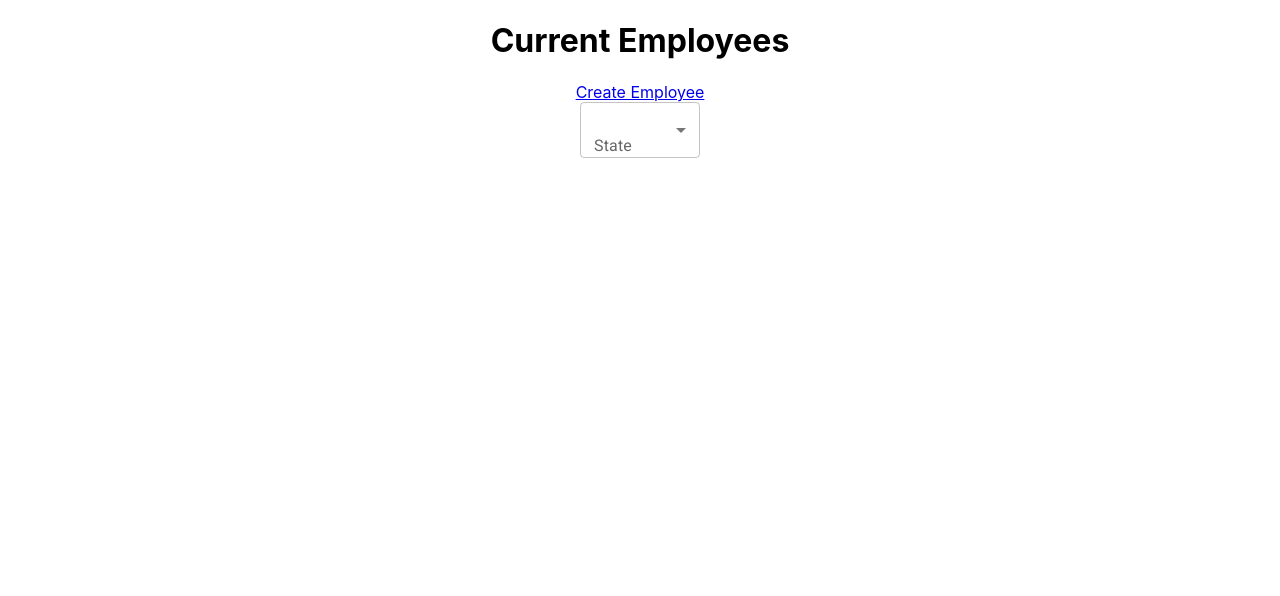
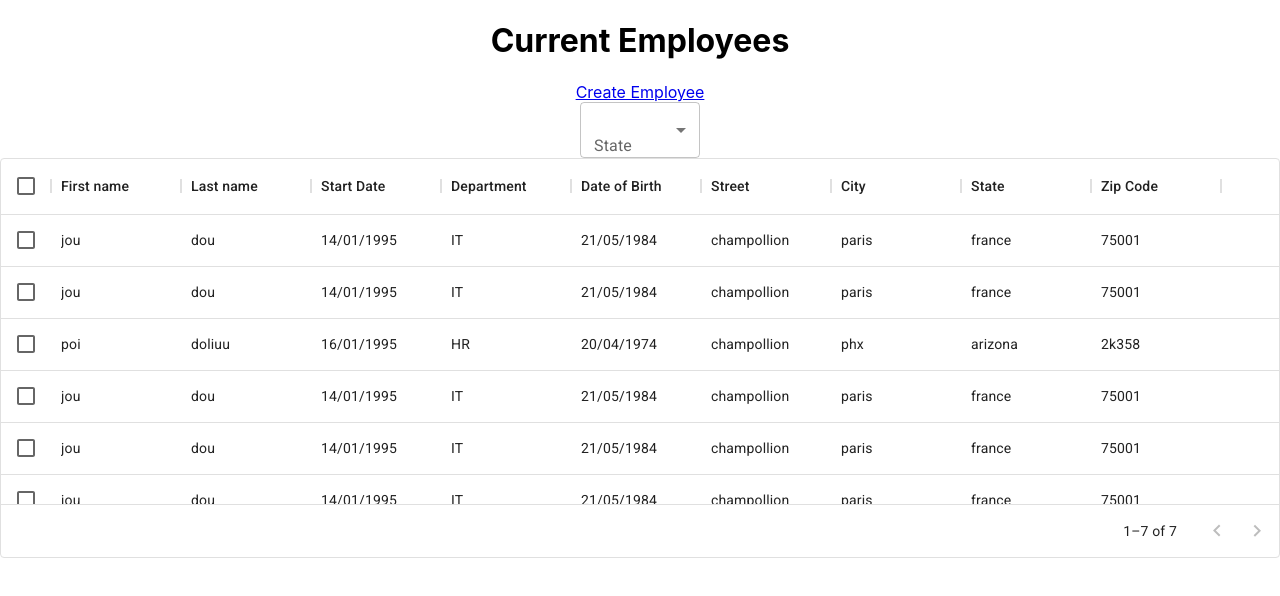
Before and after one commit to ContactJHC/p14-hr-net, a React (Create React App) app: page / in a window 1280 px wide. Shown: the top 596 px of the page. Built offline with nearby package versions, Linux system fonts and the light colour scheme.

Commit message:
employee table component

```diff
--- a/package.json
+++ b/package.json
@@ -8,6 +8,7 @@
     "@fontsource/roboto": "^4.5.8",
     "@mui/icons-material": "^5.11.0",
     "@mui/material": "^5.11.6",
+    "@mui/x-data-grid": "^5.17.20",
     "@testing-library/jest-dom": "^5.16.5",
     "@testing-library/react": "^13.4.0",
     "@testing-library/user-event": "^13.5.0",
--- /dev/null
+++ b/src/components/EmployeesTable/EmployeesTable.jsx
@@ -0,0 +1,38 @@
+import * as React from 'react'
+import { DataGrid } from '@mui/x-data-grid'
+
+const columns = [
+  { field: 'firstName', headerName: 'First name', width: 130 },
+  { field: 'lastName', headerName: 'Last name', width: 130 },
+  { field: 'startDate', headerName: 'Start Date', width: 130 },
+  { field: 'department', headerName: 'Department', width: 130 },
+  { field: 'birthDate', headerName: 'Date of Birth', width: 130 },
+  { field: 'street', headerName: 'Street', width: 130 },
+  { field: 'city', headerName: 'City', width: 130 },
+  { field: 'state', headerName: 'State', width: 130 },
+  { field: 'zipCode', headerName: 'Zip Code', width: 130 }
+]
+
+const rows = [
+  {id: 1, firstName: 'jou', lastName: 'dou', startDate: '14/01/1995', department: 'IT', birthDate: '21/05/1984', street: 'champollion', city: 'paris', state: 'france', zipCode: '75001'},
+  {id: 2, firstName: 'jou', lastName: 'dou', startDate: '14/01/1995', department: 'IT', birthDate: '21/05/1984', street: 'champollion', city: 'paris', state: 'france', zipCode: '75001'},
+  {id: 3, firstName: 'poi', lastName: 'doliuu', startDate: '16/01/1995', department: 'HR', birthDate: '20/04/1974', street: 'champollion', city: 'phx', state: 'arizona', zipCode: '2k358'},
+  {id: 4, firstName: 'jou', lastName: 'dou', startDate: '14/01/1995', department: 'IT', birthDate: '21/05/1984', street: 'champollion', city: 'paris', state: 'france', zipCode: '75001'},
+  {id: 5, firstName: 'jou', lastName: 'dou', startDate: '14/01/1995', department: 'IT', birthDate: '21/05/1984', street: 'champollion', city: 'paris', state: 'france', zipCode: '75001'},
+  {id: 6, firstName: 'jou', lastName: 'dou', startDate: '14/01/1995', department: 'IT', birthDate: '21/05/1984', street: 'champollion', city: 'paris', state: 'france', zipCode: '75001'},
+  {id: 7, firstName: 'jou', lastName: 'dou', startDate: '14/01/1995', department: 'IT', birthDate: '21/05/1984', street: 'champollion', city: 'paris', state: 'france', zipCode: '75001'}
+]
+
+export default function DataTable() {
+  return (
+    <div style={{ height: 400, width: '100%' }}>
+      <DataGrid
+        rows={rows}
+        columns={columns}
+        pageSize={8}
+        rowsPerPageOptions={[5]}
+        checkboxSelection
+      />
+    </div>
+  );
+}
--- a/src/pages/Employees/Employees.jsx
+++ b/src/pages/Employees/Employees.jsx
@@ -1,6 +1,7 @@
 import React from 'react'
 import { Link } from 'react-router-dom'
-import SelectCountry from '../../components/SelectCountry'
+import EmployeesTable from '../../components/EmployeesTable/EmployeesTable'
+import SelectCountry from '../../components/SelectCountry/SelectCountry'
 
 
 export default function Employees() {
@@ -10,6 +11,7 @@ export default function Employees() {
         <table id="employee-table" class="display"></table>
         <Link to='/NewEmployee'>Create Employee</Link>
         <SelectCountry />
+        <EmployeesTable />
 
     </div>
   )
```
Also changed, not shown: src/components/SelectCountry/SelectCountry.jsx (renamed from src/components/SelectCountry.jsx), 1 other file (tests, documents, lock files or other folders).
